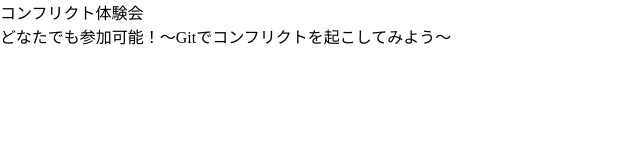
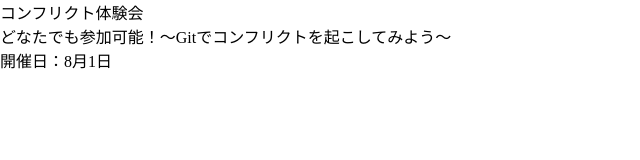
Before and after one commit to kazui92/conflict-test, a plain HTML site: page index.html in a window 1280 px wide. Shown: the whole page, without its empty margins (0-640 px from the left). Drawn offline with Linux system fonts and the light colour scheme.

Commit message:
開催日程（8月1日）を追加しました

```diff
--- a/index.html
+++ b/index.html
@@ -41,6 +41,7 @@
     <div class="container">
       <h2>コンフリクト体験会</h2>
       <p>どなたでも参加可能！〜Gitでコンフリクトを起こしてみよう〜</p>
+      <p>開催日：8月1日</p>
     </div>
   </body>
 </html>
```
